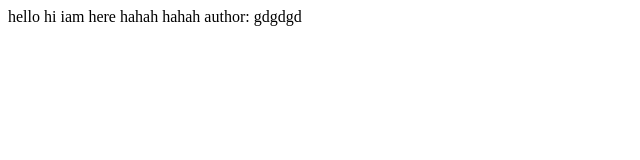
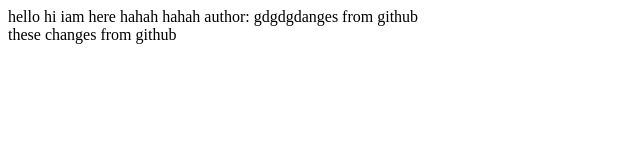
Before and after one commit to kajal1sharma/gitgithubrepo, a plain HTML site: page index.html in a window 1280 px wide. Shown: the whole page, without its empty margins (0-640 px from the left). Drawn offline with Linux system fonts and the light colour scheme.

Commit message:
github
changes from github

```diff
--- a/index.html
+++ b/index.html
@@ -10,6 +10,8 @@
     hahah
     hahah
     author:
-    gdgdgd
+    gdgdgdanges from github
+    <div>
+        these changes from github</div>
 </body>
 </html>
```
